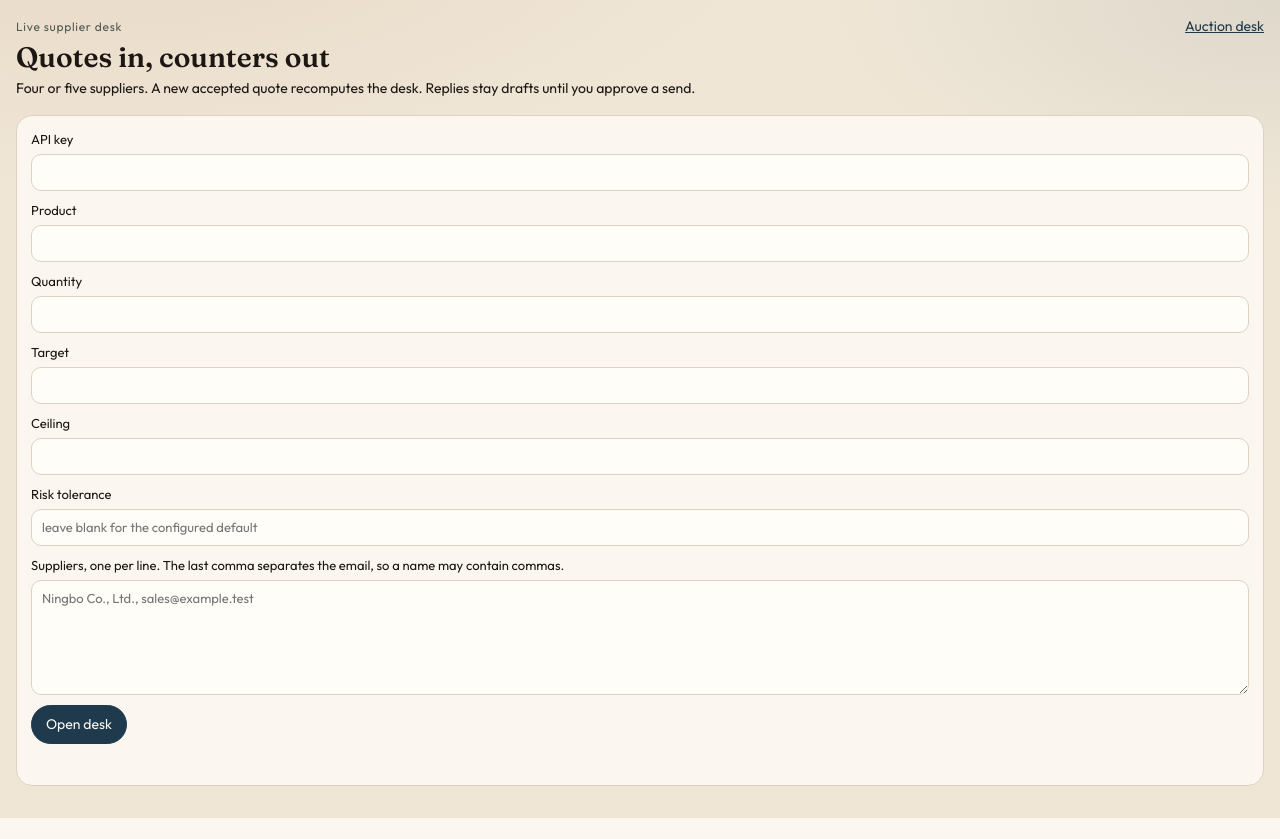
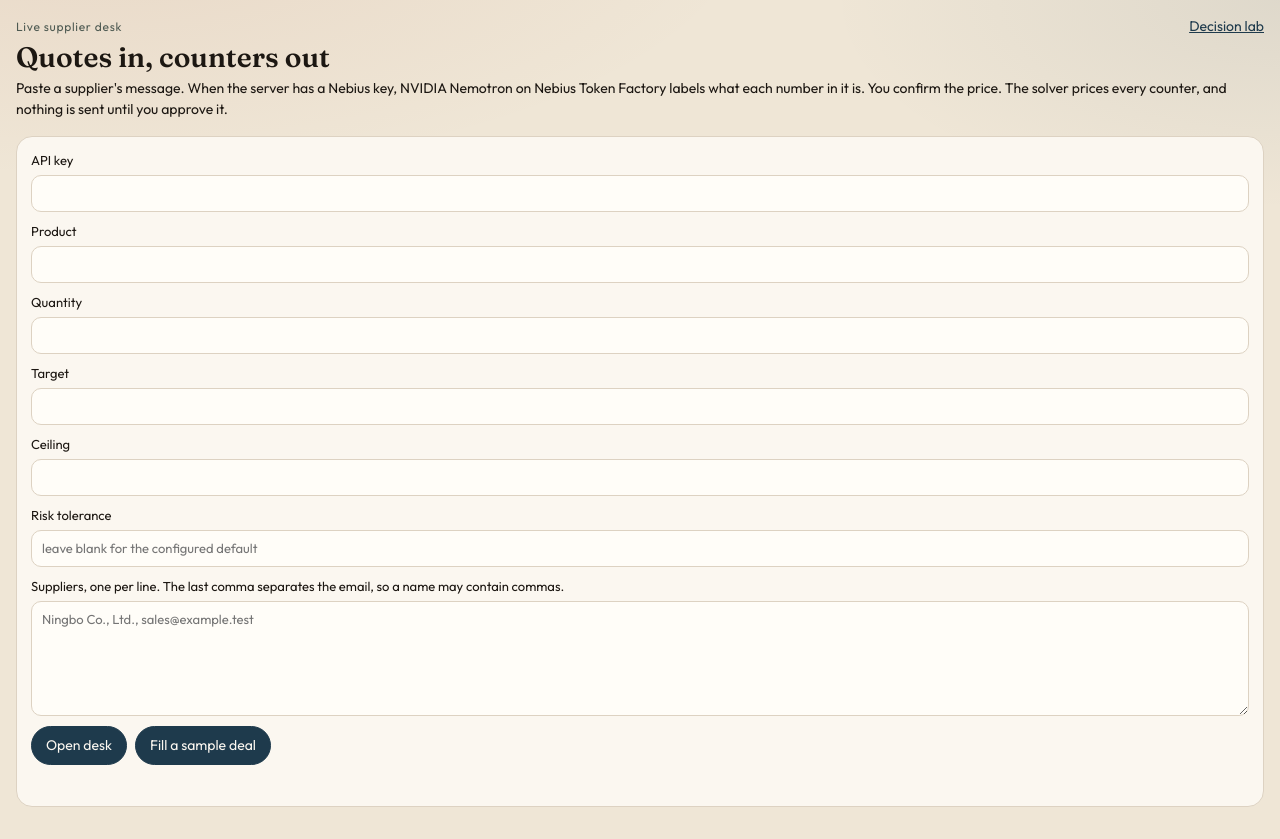
Before and after one commit to Fu93/tradeflow-ai, a FastAPI app: page /desk in a window 1280 px wide. Before the commit the page ends 818 px from the top, so only its background shows below. Run offline with FastAPI, Linux system fonts and the light colour scheme.

Commit message:
Front door: the live desk leads, with a sample deal and a sample message
- Dashboard masthead: a visible "Open the live supplier desk" link (the one
  hidden in About is removed); the page is labelled "Decision lab"
- /desk intro says what happens: Nemotron on Nebius Token Factory labels the
  numbers when the server has a key, you confirm, the solver counters, nothing
  is sent without approval
- "Fill a sample deal" and "Use a sample message" load a static, labelled
  fictional sample (src/web/static/samples/desk_sample.json); no numbers in
  the JS. A sample message sent unchanged is stored as simulated, never live
- tests/test_desk_samples.py (4); desk UI and dashboard smoke pass; full
  suite 1173 passed; no overflow at 360 px

Co-Authored-By: Claude Opus 5.5 <noreply@anthropic.com>
Claude-Session: https://claude.ai/code/session_01PuKV1KxAiXvEKYoSrHvwdF

```diff
--- a/src/web/static/css/theme.css
+++ b/src/web/static/css/theme.css
@@ -1605,3 +1605,17 @@ html[data-theme="dark"] .masthead { background: rgba(28, 23, 18, 0.92); }
 @media (prefers-reduced-motion: reduce) {
   * { transition: none !important; animation: none !important; }
 }
+
+/* The product's front door: the live supplier desk. This page is the lab. */
+.masthead-desk {
+  justify-self: start;
+  padding: 6px 12px;
+  border: 1px solid currentColor;
+  border-radius: 999px;
+  font-weight: 600;
+  color: var(--ink);
+  text-decoration: none;
+  white-space: nowrap;
+}
+.masthead-desk:hover, .masthead-desk:focus-visible { text-decoration: underline; }
+.masthead { flex-wrap: wrap; row-gap: 8px; }
--- a/src/web/static/js/desk.js
+++ b/src/web/static/js/desk.js
@@ -704,21 +704,78 @@
     if (current) select.value = current;
   }
 
+  // Sample deal and sample message: fictional, from a static file, and a sample
+  // message that is sent unchanged is stored as simulated, never as live.
+  let sample = null;
+  async function loadSample() {
+    if (sample) return sample;
+    const res = await fetch("/static/samples/desk_sample.json");
+    if (!res.ok) throw new Error("The sample could not be loaded.");
+    sample = await res.json();
+    return sample;
+  }
+
+  function showNote(id, text) {
+    const note = document.getElementById(id);
+    if (!note) return;
+    note.textContent = text;
+    note.hidden = !text;
+  }
+
+  const sampleDeal = document.getElementById("sample-deal");
+  if (sampleDeal) sampleDeal.addEventListener("click", async () => {
+    try {
+      const data = await loadSample();
+      const deal = data.deal || {};
+      document.getElementById("product").value = String(deal.product || "");
+      document.getElementById("quantity").value = String(deal.quantity || "");
+      document.getElementById("target").value = String(deal.target || "");
+      document.getElementById("ceiling").value = String(deal.ceiling || "");
+      document.getElementById("suppliers").value = (deal.suppliers || [])
+        .map((row) => String(row[0]) + ", " + String(row[1])).join("\n");
+      showNote("sample-deal-note", String(data.label || "") + " Enter the API key, then Open desk.");
+    } catch (err) {
+      formError.textContent = err.message;
+    }
+  });
+
+  const sampleMessage = document.getElementById("sample-message");
+  if (sampleMessage) sampleMessage.addEventListener("click", async () => {
+    try {
+      const data = await loadSample();
+      const area = document.getElementById("paste-text");
+      area.value = String(data.message || "");
+      area.dataset.sample = area.value;
+      showNote("paste-sample-note", "Sample text. It is stored as simulated, not as a live quote.");
+    } catch (err) {
+      document.getElementById("paste-error").textContent = err.message;
+    }
+  });
+
   document.getElementById("paste-form").addEventListener("submit", async (event) => {
     event.preventDefault();
     const error = document.getElementById("paste-error");
     error.textContent = "";
+    const area = document.getElementById("paste-text");
+    const isSample = !!area.dataset.sample && area.value === area.dataset.sample;
+    const payload = {
+      source: "paste",
+      raw_text: area.value,
+      supplier_id: document.getElementById("paste-supplier").value,
+    };
+    if (isSample) {
+      payload.simulated = true;
+      payload.page_title = "TradeFlow sample message (simulated)";
+    }
     try {
       const result = await request("/api/v1/desk/deals/" + dealId + "/quotes", {
         method: "POST",
         headers: headers(true),
-        body: JSON.stringify({
-          source: "paste",
-          raw_text: document.getElementById("paste-text").value,
-          supplier_id: document.getElementById("paste-supplier").value,
-        }),
+        body: JSON.stringify(payload),
       });
-      document.getElementById("paste-text").value = "";
+      area.value = "";
+      delete area.dataset.sample;
+      showNote("paste-sample-note", "");
       if (result.snapshot) show(result.snapshot);
     } catch (err) {
       error.textContent = err.message;
--- a/src/web/templates/desk.html
+++ b/src/web/templates/desk.html
@@ -16,9 +16,9 @@
         <p class="file-kicker">Live supplier desk</p>
         <h1>Quotes in, counters out</h1>
       </div>
-      <a href="/">Auction desk</a>
+      <a href="/">Decision lab</a>
     </header>
-    <p>Four or five suppliers. A new accepted quote recomputes the desk. Replies stay drafts until you approve a send.</p>
+    <p>Paste a supplier's message. When the server has a Nebius key, NVIDIA Nemotron on Nebius Token Factory labels what each number in it is. You confirm the price. The solver prices every counter, and nothing is sent until you approve it.</p>
 
     <form id="desk-form" class="desk-form">
       <label>API key <input id="api-key" name="api-key" type="password" autocomplete="off" /></label>
@@ -32,7 +32,9 @@
       </label>
       <div class="desk-actions">
         <button type="submit">Open desk</button>
+        <button type="button" id="sample-deal">Fill a sample deal</button>
       </div>
+      <p id="sample-deal-note" class="desk-note" hidden></p>
       <p id="form-error" class="desk-error" role="alert"></p>
     </form>
 
@@ -89,7 +91,9 @@
         </label>
         <div class="desk-actions">
           <button type="submit">Add quote</button>
+          <button type="button" id="sample-message">Use a sample message</button>
         </div>
+        <p id="paste-sample-note" class="desk-note" hidden></p>
         <p id="paste-error" class="desk-error" role="alert"></p>
       </form>
     </section>
--- a/src/web/templates/index.html
+++ b/src/web/templates/index.html
@@ -29,15 +29,15 @@
   <header class="masthead">
     <div class="masthead-id">
       <span class="mark">TradeFlow<span class="mark-tick">·</span>AI</span>
-      <span class="desk">Procurement decision desk</span>
+      <span class="desk">Decision lab</span>
     </div>
+    <a class="masthead-desk" href="/desk">Open the live supplier desk</a>
     <div class="masthead-feed">
       <span class="feed-dot" id="sseStatus"></span>
       <span class="feed-label" id="sseLabel">Live feed</span>
       <details class="masthead-about">
         <summary>About</summary>
         <p class="feed-ver" id="feedVer">—</p>
-        <p class="feed-ver"><a href="/desk">Live supplier desk</a></p>
       </details>
       <button class="btn-quiet masthead-btn" type="button" id="langToggle">繁</button>
       <button class="btn-quiet masthead-btn" type="button" id="themeToggle">Dark</button>
```
Also changed, not shown: src/web/static/samples/desk_sample.json (added, +16 -0 lines), tests/test_desk_samples.py (added, +89 -0 lines), 1 other file.
